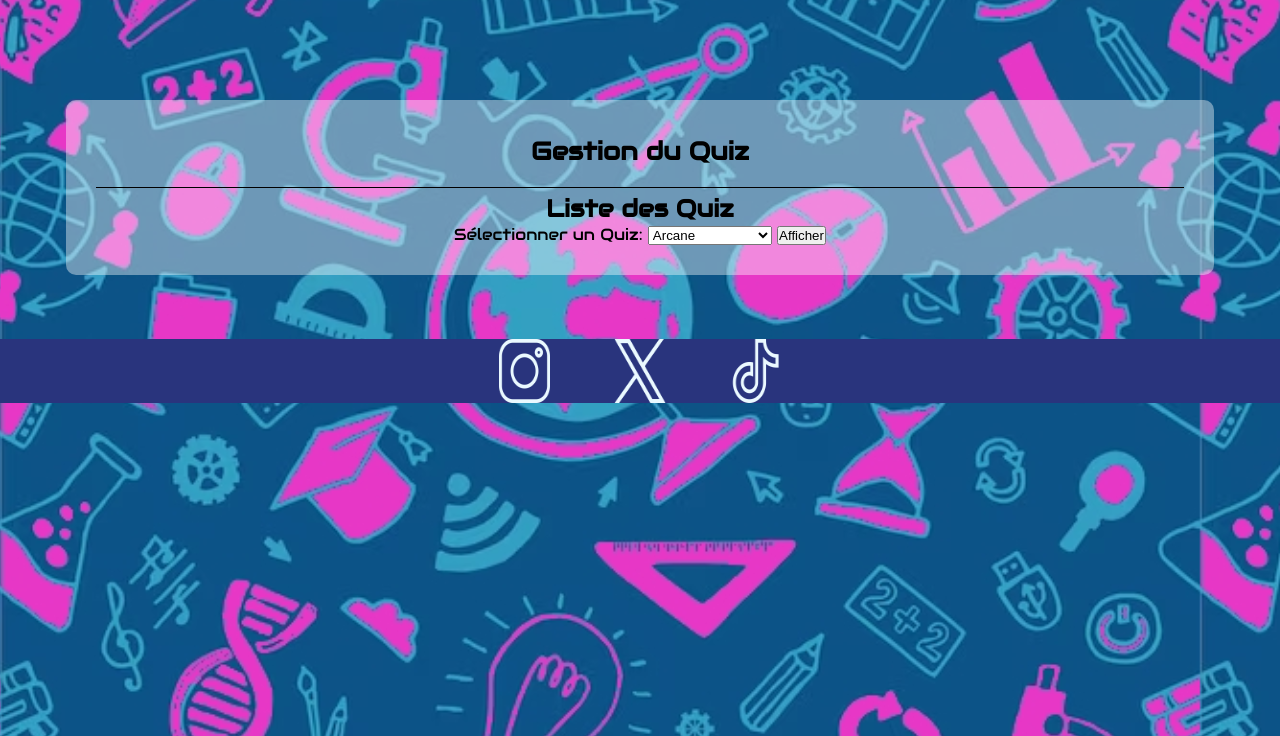
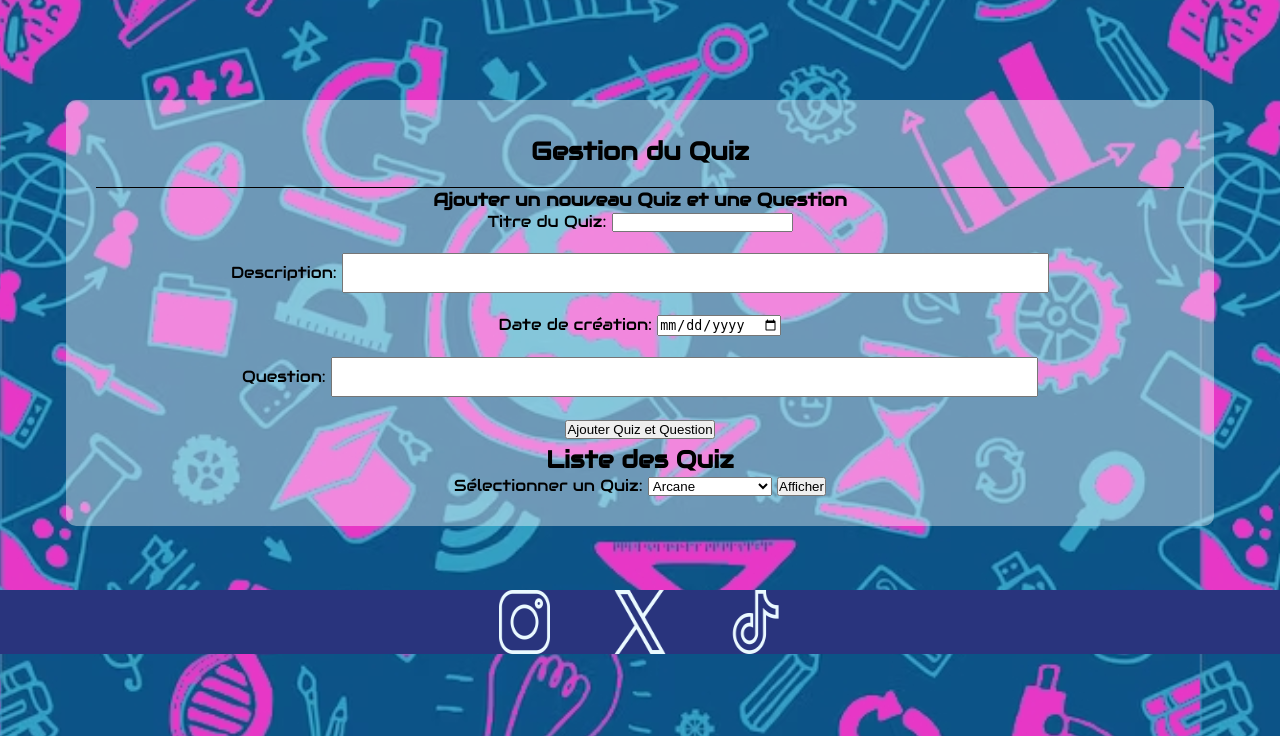
Before and after one commit to jeffry-khalife/quiznight, a PHP site: page /administrateur.php in a window 1280 px wide. Shown: the part 60-796 px from the top of the page. Run offline with PHP 8.4, Linux system fonts and the light colour scheme; data comes from the database, SQL or seed files in the repository; some web fonts are replaced.

Commit message:
page administration pratiquement terminée

```diff
--- a/administrateur.css
+++ b/administrateur.css
@@ -41,6 +41,12 @@ header{
 .quizadmin{
     font-size: 18px;
 }
+.description-input, .question-input {
+    width: 65%;
+    height: 40px;
+    padding: 10px;
+    box-sizing: border-box;
+}
 .app {
     background-color: rgba(255, 255, 255, 0.4);
     width: 85%;
@@ -48,14 +54,12 @@ header{
     border-radius: 10px;
     padding: 30px;
 }
-
 .app h1 {
     font-size: 25px;
     text-align: center;
     border-bottom: 1px solid black;
     padding-bottom: 20px;
 }
-
 .app h3 {
     font-size: 40px;
     text-align: center;
@@ -63,22 +67,17 @@ header{
     border-bottom: 1px solid black;
     padding-bottom: 20px;
 }
-
-
 .app p {
     font-size: 17px;
 }
 .quiz {
     padding: 5px 0;
 }
-
-
 .quiz h2 {
     font-size: 18px;
     color: black;
     font-weight: 600;
 }
-
 .btn1 {
     background-color: rgb(255, 255, 255, 0.4);
     color: black;
@@ -91,33 +90,27 @@ header{
     cursor: pointer;
     transition: all 0.3s;
 }
-
 .btn1:hover {
     background-color: grey;
     color: black;
 
 }
-
 .correct-answer {
     background-color: green;
     color: white;
     border: 1px solid darkgreen;
 }
-
 .correct-answer:hover {
     background-color: darkgreen;
 }
-
 .wrong-answer {
     background-color: red;
     color: white;
     border: 1px solid darkred;
 }
-
 .wrong-answer:hover {
     background-color: darkred;
 }
-
 #next-btn {
     background-color: #ff37ea;
     color: #fff;
@@ -129,7 +122,6 @@ header{
     display: block;
     text-align: center;
 }
-
 #valider {
     background-color: #ff37ea;
     color: #fff;
@@ -141,8 +133,6 @@ header{
     display: block;
     text-align: center;
 }
-
-
 .btn-correct {
     background-color: #4CAF50;
     color: white;
@@ -154,7 +144,6 @@ header{
     border-radius: 7px;
     cursor: pointer;
 }
-
 .btn-incorrect {
     background-color: #f44336;
     color: white;
@@ -166,12 +155,10 @@ header{
     border-radius: 7px;
     cursor: pointer;
 }
-
 .btn-correct:hover,
 .btn-incorrect:hover {
     opacity: 0.7;
 }
-
 .score h2 {
     font-size: 20px;
     color: black;
@@ -179,11 +166,9 @@ header{
     margin-top: 20px;
     text-align: center;
 }
-
 form {
     text-align: center;
 }
-
 input[type="nom_utilisateur"], input[type="password"] {
     width: 100%;
     padding: 10px;
--- a/administrateur.php
+++ b/administrateur.php
@@ -22,6 +22,17 @@
 
         public function __construct(QuizNight $database){
             $this->pdo = $database->getPdo();
+        }
+
+        public function ajouterQuiz($titre, $description, $date_creation) {
+            $requete = "INSERT INTO quiz (titre, description, date_creation) VALUES (:titre, :description, :date_creation)";
+            $sql = $this->pdo->prepare($requete);
+            $sql->execute([
+                ':titre' => $titre,
+                ':description' => $description,
+                ':date_creation' => $date_creation
+            ]);
+            return $this->pdo->lastInsertId();
         }
 
         public function ajouterQuestion($id_quiz, $texte_question){
@@ -90,8 +101,8 @@
         }
 
         public function updateReponse($id_reponse, $texte_reponse){
-            $sql = $this->pdo->prepare("UPDATE reponse SET textxe_reponse = :texte_reponse WHERE id = :id");
-            $sql->excute([
+            $sql = $this->pdo->prepare("UPDATE reponse SET texte_reponse = :texte_reponse WHERE id = :id");
+            $sql->execute([
                 ':id' => $id_reponse,
                 ':texte_reponse' => $texte_reponse
             ]);
@@ -103,7 +114,8 @@
 
     //traitement du formulaire
     $message = "";
-    if ($_SERVER["REQUEST_METHOD"] == "POST" && isset($_POST["ajouterQuizEtQuestion"])){
+    if ($_SERVER["REQUEST_METHOD"] == "POST") {
+        if (isset($_POST["ajouterQuizEtQuestion"])){
             $titre = $_POST["titre"];
             $description = $_POST["description"];
             $date_creation = $_POST["date_creation"];
@@ -116,9 +128,7 @@
             } else {
                 $message = "Veuillez remplir tous les champs.";
             }
-    }
-
-    if ($_SERVER["REQUEST_METHOD"] == "POST" && isset($_POST["modifierQuiz"])){
+        } elseif (isset($_POST["modifierQuiz"])){
             $id_quiz = $_POST["id_quiz"];
             $titre = $_POST["titre"];
             $description = $_POST["description"];
@@ -130,9 +140,7 @@
             } else {
                 $message = "Veuillez remplir tous les champs.";
             }
-    }
-
-    if ($_SERVER["REQUEST_METHOD"] == "POST" && isset($_POST["modifierQuestion"])){
+        } elseif (isset($_POST["modifierQuestion"])){
             $id_question = $_POST["id_question"];
             $texte_question = $_POST["texte_question"];
 
@@ -141,6 +149,26 @@
                 $message = "Question modifiée avec succès !";
             } else {
                 $message = "Veuillez remplir tous les champs.";
+            }
+        } elseif (isset($_POST["modifierReponse"])){
+            $id_reponse = $_POST["id_reponse"];
+            $texte_reponse = $_POST["texte_reponse"];
+
+            if (!empty($texte_reponse)){
+                $quizManager->updateReponse($id_reponse, $texte_reponse);
+                $message = "Réponse modifiée avec succès !";
+            } else {
+                $message = "Veuillez remplir tous les champs.";
+            }
+        } elseif (isset($_POST['deleteQuiz']) && !empty($_POST['id_quiz'])) {
+            $quizManager->deleteQuiz($_POST['id_quiz']);
+            $message = "Quiz supprimé avec succès !";
+        } elseif (isset($_POST['deleteQuestion']) && !empty($_POST['id_question'])) {
+            $quizManager->deleteQuestion($_POST['id_question']);
+            $message = "Question supprimée avec succès !";
+        } elseif (isset($_POST['deleteReponse']) && !empty($_POST['id_reponse'])) {
+            $quizManager->deleteReponse($_POST['id_reponse']);
+            $message = "Réponse supprimée avec succès !";
         }
     }
 
@@ -152,19 +180,6 @@
     if (isset($_POST['selectQuiz']) && !empty($_POST['quiz_id'])) {
         $selectedQuiz = $quizManager->getQuizById($_POST['quiz_id']);
         $questions = $quizManager->getQuestionsByQuiz($_POST['quiz_id']);
-    }
-
-    if (isset($_POST['selectQuestion']) && !empty($_POST['question_id'])) {
-        $reponses = $quizManager->getreponseByQuestion($_POST['question_id']);
-    }
-
-    // Gestion des actions (modification ou suppression)
-    if ($_SERVER["REQUEST_METHOD"] == "POST") {
-        if (isset($_POST['deleteQuiz']) && !empty($_POST['id_quiz'])) {
-            $quizManager->deleteQuiz($_POST['id_quiz']);
-        } elseif (isset($_POST['deleteQuestion']) && !empty($_POST['id_question'])) {
-            $quizManager->deleteQuestion($_POST['id_question']);
-        }
     }
 ?>
 
@@ -200,6 +215,22 @@
         <?php if (!empty($message)): ?>
             <p id="messageerreur"><?php echo $message; ?></p>
         <?php endif; ?>
+
+        <h2>Ajouter un nouveau Quiz et une Question</h2>
+        <form method="post">
+            <label for="titre">Titre du Quiz:</label>
+            <input type="text" id="titre" name="titre" required><br><br>
+
+            <label for="description">Description:</label>
+            <input type="text" id="description" name="description" class="description-input" required><br><br>
+
+            <label for="date_creation">Date de création:</label>
+            <input type="date" id="date_creation" name="date_creation" required><br><br>
+
+            <label for="texte_question">Question:</label>
+            <input type="text" id="texte_question" name="texte_question" class="question-input" required><br><br>
+
+            <button type="submit" name="ajouterQuizEtQuestion">Ajouter Quiz et Question</button>
         </form>
     </div>
 
@@ -223,7 +254,7 @@
                 <input type="text" id="titre" name="titre" value="<?= htmlspecialchars($selectedQuiz['titre']); ?>" required><br><br>
 
                 <label for="description">Description:</label>
-                <input type="text" id="description" name="description" value="<?= htmlspecialchars($selectedQuiz['description']); ?>" required><br><br>
+                <input type="text" id="description" name="description"  class="description-input" value="<?= htmlspecialchars($selectedQuiz['description']); ?>" required><br><br>
 
                 <label for="date_creation">Date de création:</label>
                 <input type="date" id="date_creation" name="date_creation" value="<?= htmlspecialchars($selectedQuiz['date_creation']); ?>" required><br><br>
@@ -263,27 +294,16 @@
                                 </td>
                             </tr>
                         <?php endif; ?>
-                    <?php endforeach; ?>
-                </tbody>
-            </table>
-
-            <h3>Réponses</h3>
-            <table>
-                <thead>
-                    <tr>
-                        <th>Réponses</th>
-                        <th>Actions</th>
-                    </tr>
-                </thead>
-                <tbody>
-                    <?php foreach ($reponses as $reponse) : ?>
+                        <?php
+                        $reponses = $quizManager->getreponseByQuestion($question['id']);
+                        foreach ($reponses as $reponse) : ?>
                             <tr>
                                 <td><?= htmlspecialchars($reponse['texte_reponse']); ?></td>
                                 <td>
                                     <form method="post">
-                                    <input type="hidden" name="id_question" value="<?= htmlspecialchars($reponse['id']); ?>">
-                                    <button type="submit" name="deleteQuestion" onclick="return confirm('Supprimer cette reponse ?');">Supprimer</button>
-                                    <button type="submit" name="selectQuestion" value="<?= htmlspecialchars($reponse['id']); ?>">Modifier</button>
+                                        <input type="hidden" name="id_reponse" value="<?= htmlspecialchars($reponse['id']); ?>">
+                                        <button type="submit" name="deleteReponse" onclick="return confirm('Supprimer cette réponse ?');">Supprimer</button>
+                                        <button type="submit" name="selectReponse" value="<?= htmlspecialchars($reponse['id']); ?>">Modifier</button>
                                     </form>
                                 </td>
                             </tr>
@@ -291,18 +311,18 @@
                                 <tr>
                                     <td colspan="2">
                                         <form method="post">
-                                        <input type="hidden" name="id_question" value="<?= htmlspecialchars($reponse['id']); ?>">
-                                        <label for="texte_question">Question:</label>
-                                        <input type="text" id="texte_reponse" name="texte_question" value="<?= htmlspecialchars($reponse['texte_reponse']); ?>" required><br><br>
+                                            <input type="hidden" name="id_reponse" value="<?= htmlspecialchars($reponse['id']); ?>">
+                                            <label for="texte_reponse">Réponse:</label>
+                                            <input type="text" id="texte_reponse" name="texte_reponse" value="<?= htmlspecialchars($reponse['texte_reponse']); ?>" required><br><br>
                                             <button type="submit" name="modifierReponse">Modifier</button>
                                         </form>
                                     </td>
                                 </tr>
                             <?php endif; ?>
                         <?php endforeach; ?>
+                    <?php endforeach; ?>
                 </tbody>
             </table>
-
         <?php endif; ?>
     </div>
 </div>
```
Lines whose indentation alone changed are shown as unchanged.
